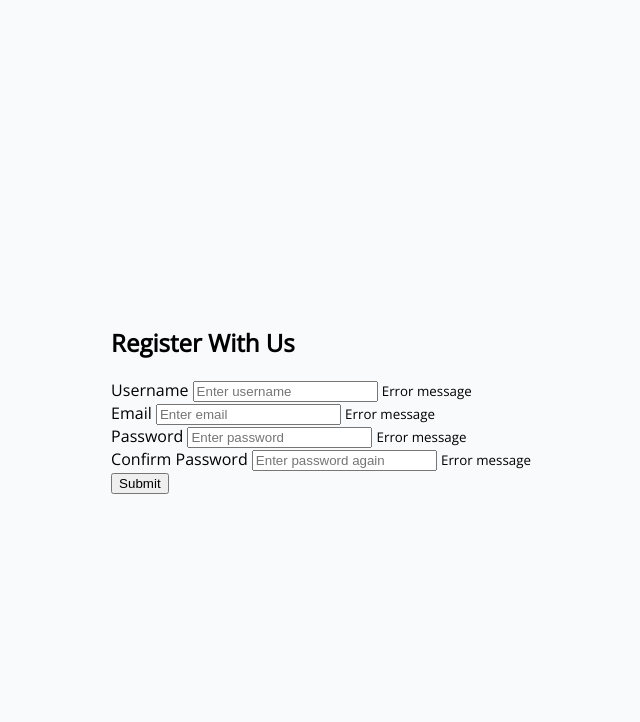
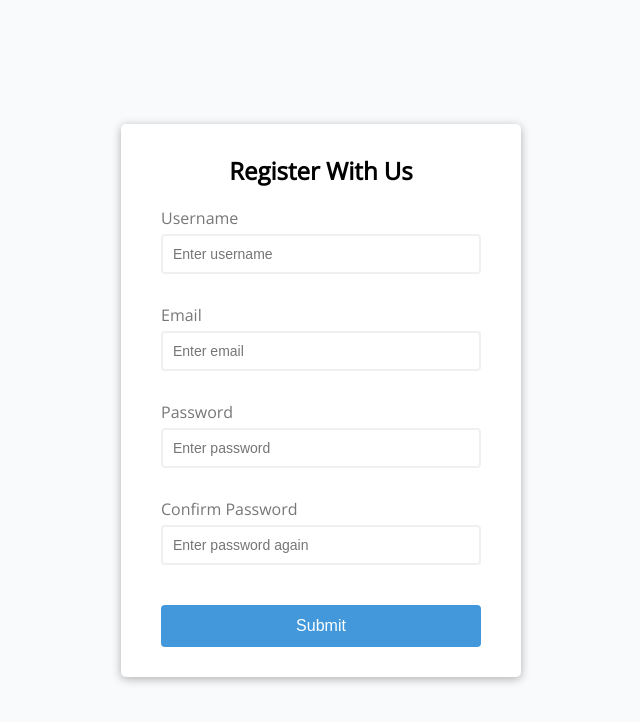
Before and after one commit to ademirferreira/form-validator, a plain HTML site: page index.html in a window 1280 px wide. Shown: the whole page, without its empty margins (319-959 px from the left). Drawn offline with nearby package versions, Linux system fonts and the light colour scheme.

Commit message:
Add form style

```diff
--- a/style.css
+++ b/style.css
@@ -1,4 +1,9 @@
 @import url('https://fonts.googleapis.com/css?family=Open+Sans&display=swap');
+
+:root{
+  --success-color: #2ecc71;
+  --error-color: #d74c3c;
+}
 
 *{
   box-sizing: border-box;
@@ -13,3 +18,76 @@ body{
   min-height: 100vh;
   margin: 0;
 }
+
+.container{
+  background-color: #fff;
+  border-radius: 5px;
+  box-shadow: 0 2px 10px rgba(0, 0, 0, 0.3);
+  width: 400px;
+}
+
+h2{
+  text-align: center;
+  margin: 0 0 20px;
+}
+
+.form{
+  padding:30px 40px;
+}
+
+.form-control{
+  margin-bottom: 10px;
+  padding-bottom: 20px;
+  position: relative;
+}
+.form-control label{
+  color: #777;
+  display: block;
+  margin-bottom: 5px;
+}
+
+.form-control input{
+  border: 2px solid #f0f0f0;
+  border-radius: 4px;
+  display: block;
+  width: 100%;
+  padding: 10px;
+  font-size: 14px;
+}
+
+.form-control input:focus{
+  outline: 0;
+  border-color: #777;
+}
+
+.form-control.success input{
+  border-color: var(--success-color);
+}
+.form-control.error input{
+  border-color: var(--error-color);
+}
+
+.form-control small{
+  color: var(--error-color);
+  position: absolute;
+  bottom: 0;
+  left: 0;
+  visibility: hidden;
+}
+
+.form-control.error small{
+  visibility: visible;
+}
+
+.form button{
+  cursor: pointer;
+  background-color: #4398db;
+  border: 2px solid #4398db;
+  border-radius: 4px;
+  color: #fff;
+  display: block;
+  font-size: 16px;
+  padding: 10px;
+  margin-top: 20px;
+  width: 100%;
+}
```
